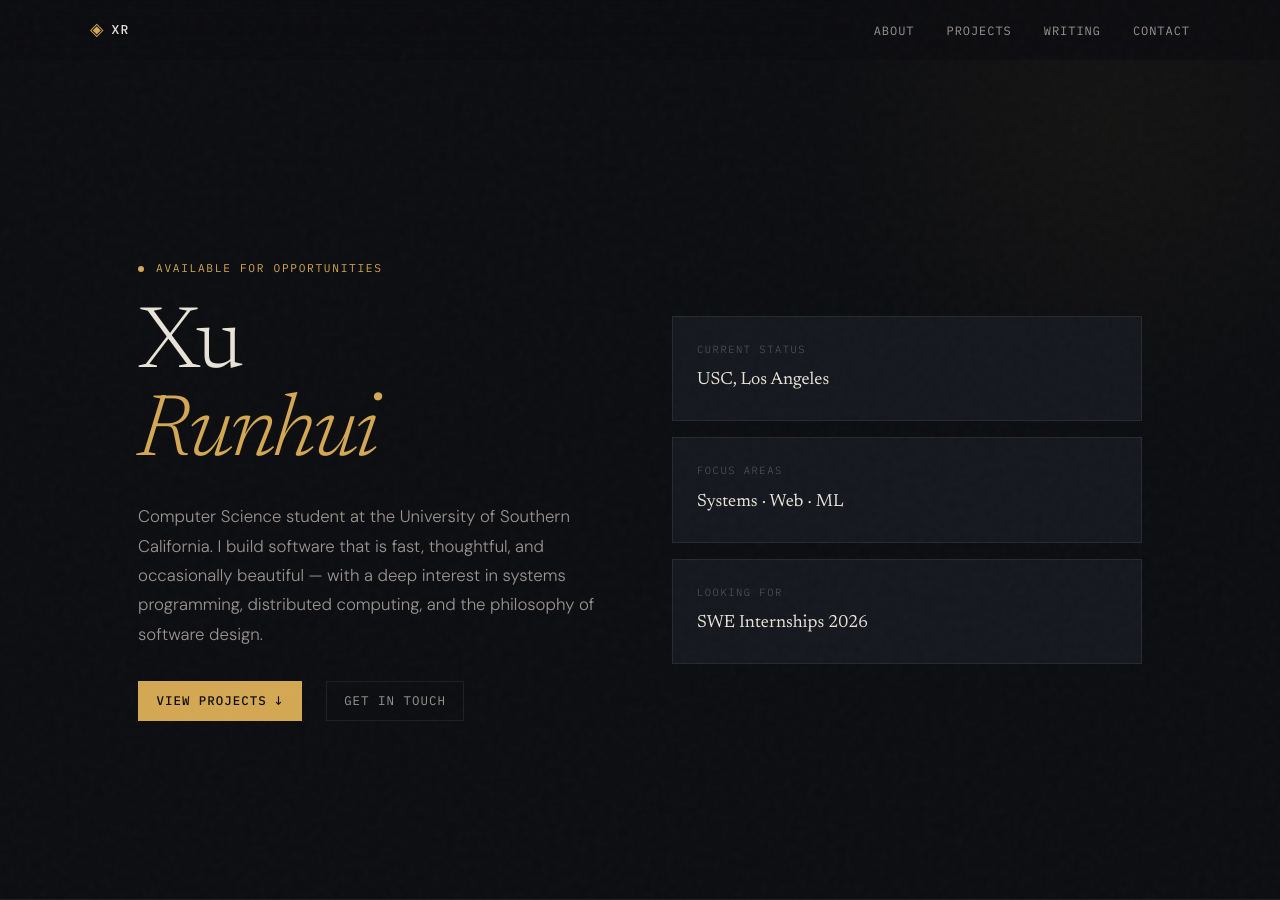
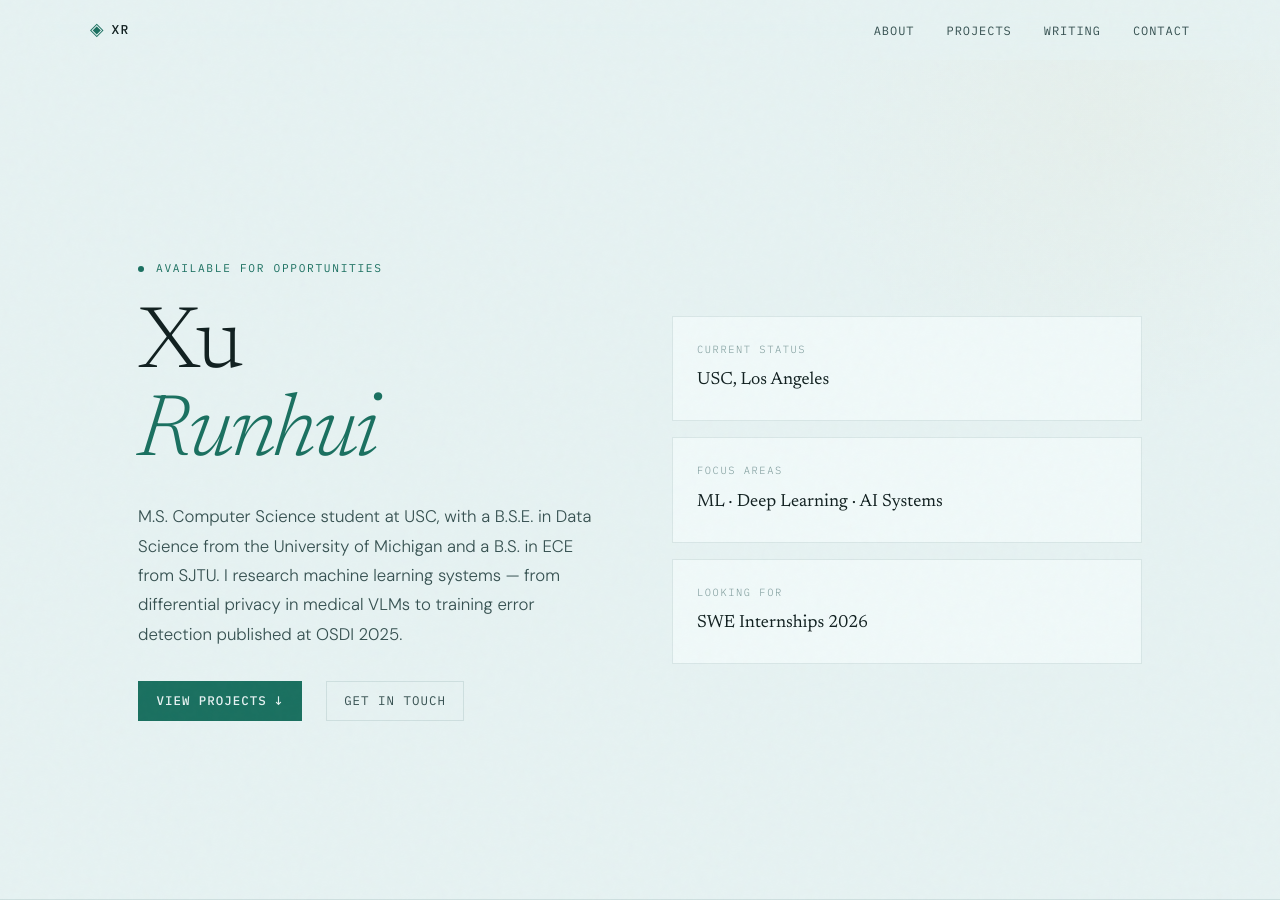
Before and after one commit to XuRunhui/XuRunhui.github.io, a Jekyll site: the page built from index.html, in a window 1280 px wide and 900 px high. Built offline with Jekyll 4.4.1, drawn with Linux system fonts in a browser that asks for light colours; some of the changed text lies outside the part shown.

Commit message:
Add CV Related Info

```diff
--- a/_config.yml
+++ b/_config.yml
@@ -3,9 +3,9 @@
   USC student. Building things at the intersection of systems and ideas.
 author:
   name: Xu Runhui
-  email: xurunhui@usc.edu
+  email: runhuixu@usc.edu
   github: XuRunhui
-  linkedin: xurunhui
+  linkedin: runhui-xu-616403373
 
 baseurl: ""
 url: "https://xurunhui.github.io"
--- a/assets/css/main.scss
+++ b/assets/css/main.scss
@@ -11,20 +11,20 @@
 *, *::before, *::after { box-sizing: border-box; margin: 0; padding: 0; }
 
 :root {
-  /* Palette */
-  --bg:          #0d0e11;
-  --bg-elevated: #13141a;
-  --bg-card:     #16181f;
-  --border:      rgba(255,255,255,0.08);
-  --border-hover:rgba(255,255,255,0.18);
+  /* Palette — light cyan theme */
+  --bg:          #e6f2f2;
+  --bg-elevated: #d8eded;
+  --bg-card:     #f0f9f9;
+  --border:      rgba(0,60,60,0.10);
+  --border-hover:rgba(0,60,60,0.22);
 
-  --text-primary:   #e8e3d8;
-  --text-secondary: #9a9490;
-  --text-muted:     #5c5a56;
+  --text-primary:   #112020;
+  --text-secondary: #355050;
+  --text-muted:     #7a9898;
 
-  --accent:      #d4a853;   /* warm gold */
-  --accent-dim:  rgba(212,168,83,0.15);
-  --accent-glow: rgba(212,168,83,0.06);
+  --accent:      #1a7060;   /* deep teal */
+  --accent-dim:  rgba(26,112,96,0.10);
+  --accent-glow: rgba(26,112,96,0.05);
   --red-usc:     #9b2335;   /* USC cardinal, used sparingly */
 
   /* Typography */
@@ -156,7 +156,7 @@
   right: 0;
   z-index: 100;
   padding: var(--space-4) var(--gutter);
-  background: rgba(13, 14, 17, 0.85);
+  background: rgba(230, 242, 242, 0.88);
   backdrop-filter: blur(20px) saturate(180%);
   -webkit-backdrop-filter: blur(20px) saturate(180%);
   border-bottom: 1px solid transparent;
--- a/index.html
+++ b/index.html
@@ -21,10 +21,10 @@
       </h1>
 
       <p class="hero-bio">
-        Computer Science student at the University of Southern California.
-        I build software that is fast, thoughtful, and occasionally
-        beautiful — with a deep interest in systems programming,
-        distributed computing, and the philosophy of software design.
+        M.S. Computer Science student at USC, with a B.S.E. in Data Science
+        from the University of Michigan and a B.S. in ECE from SJTU.
+        I research machine learning systems — from differential privacy in
+        medical VLMs to training error detection published at OSDI 2025.
       </p>
 
       <div class="hero-actions">
@@ -44,7 +44,7 @@
       </div>
       <div class="hero-stat-card">
         <p class="stat-label">Focus Areas</p>
-        <p class="stat-value">Systems · Web · ML</p>
+        <p class="stat-value">ML · Deep Learning · AI Systems</p>
       </div>
       <div class="hero-stat-card">
         <p class="stat-label">Looking For</p>
@@ -68,24 +68,22 @@
     <div class="about-grid reveal">
       <div class="about-text">
         <p class="about-highlight">
-          I came to USC with a suitcase and a half-formed theory about
-          why software systems break at scale.
+          I came up through three universities on two continents — SJTU,
+          Michigan, and now USC — and that circuitous path turned out to be
+          a feature, not a bug.
         </p>
         <p>
-          Three years in, the theory is sharper. I've spent time understanding
-          how operating systems manage memory, how databases maintain consistency
-          under concurrent load, and how networks fail — then wrote software that
-          tries to work despite all of that.
+          My research sits at the intersection of machine learning and systems:
+          making models more reliable, more private, and easier to debug.
+          At OrderLab (UMich), I built TRAINCHECK — a framework that catches
+          silent training bugs via inferred invariants, published at OSDI 2025.
+          At USC I work on differential privacy for medical vision-language models,
+          and at the HAT Lab on game-theoretic AI with graph networks and VAEs.
         </p>
         <p>
-          Outside of code: I read philosophy of science, run long distances
-          somewhat competitively, and believe deeply that a well-commented
-          codebase is a form of respect for the next person.
-        </p>
-        <p>
-          I'm originally from China, which means I've had the strange
-          privilege of learning to think in two languages and two
-          programming paradigms simultaneously.
+          I care about measurement. The best ML work I've done came from
+          being obsessive about evaluation metrics, ablations, and failure modes
+          — not just the headline number.
         </p>
       </div>
 
@@ -93,18 +91,18 @@
         <div class="sidebar-block">
           <span class="label">Education</span>
           <ul class="sidebar-list">
-            <li>University of Southern California</li>
-            <li>B.S. Computer Science</li>
-            <li>Expected May 2027</li>
+            <li>USC — M.S. Computer Science (2027)</li>
+            <li>U of Michigan — B.S.E. Data Science (2025)</li>
+            <li>SJTU — B.S. ECE (2025)</li>
           </ul>
         </div>
         <div class="sidebar-block">
-          <span class="label">Interests</span>
+          <span class="label">Research Interests</span>
           <ul class="sidebar-list">
-            <li>Distributed Systems</li>
-            <li>Programming Languages</li>
-            <li>Machine Learning</li>
-            <li>Open Source</li>
+            <li>ML Systems & Reliability</li>
+            <li>Differential Privacy</li>
+            <li>Vision-Language Models</li>
+            <li>Generative Models (VAE, RL)</li>
           </ul>
         </div>
         <div class="sidebar-block">
@@ -135,24 +133,23 @@
         <div class="skill-tags">
           <span class="skill-tag">Python</span>
           <span class="skill-tag">C/C++</span>
+          <span class="skill-tag">R</span>
           <span class="skill-tag">Java</span>
+          <span class="skill-tag">SQL</span>
           <span class="skill-tag">JavaScript</span>
-          <span class="skill-tag">TypeScript</span>
-          <span class="skill-tag">Go</span>
-          <span class="skill-tag">SQL</span>
-          <span class="skill-tag">Bash</span>
         </div>
       </div>
 
       <div class="skill-group">
-        <h3 class="skill-group-title">Web & Frontend</h3>
+        <h3 class="skill-group-title">ML Frameworks</h3>
         <div class="skill-tags">
-          <span class="skill-tag">React</span>
-          <span class="skill-tag">Next.js</span>
-          <span class="skill-tag">Node.js</span>
-          <span class="skill-tag">HTML/CSS</span>
-          <span class="skill-tag">REST APIs</span>
-          <span class="skill-tag">GraphQL</span>
+          <span class="skill-tag">PyTorch</span>
+          <span class="skill-tag">TensorFlow</span>
+          <span class="skill-tag">PyTorch Lightning</span>
+          <span class="skill-tag">PyG</span>
+          <span class="skill-tag">Scikit-learn</span>
+          <span class="skill-tag">NumPy</span>
+          <span class="skill-tag">Pandas</span>
         </div>
       </div>
 
@@ -162,20 +159,21 @@
           <span class="skill-tag">Linux</span>
           <span class="skill-tag">Docker</span>
           <span class="skill-tag">Git</span>
-          <span class="skill-tag">PostgreSQL</span>
-          <span class="skill-tag">Redis</span>
           <span class="skill-tag">AWS</span>
+          <span class="skill-tag">GCP</span>
+          <span class="skill-tag">Flask</span>
+          <span class="skill-tag">Distributed Computing</span>
         </div>
       </div>
 
       <div class="skill-group">
-        <h3 class="skill-group-title">ML & Data</h3>
+        <h3 class="skill-group-title">Research</h3>
         <div class="skill-tags">
-          <span class="skill-tag">PyTorch</span>
-          <span class="skill-tag">NumPy</span>
-          <span class="skill-tag">Pandas</span>
-          <span class="skill-tag">Scikit-learn</span>
-          <span class="skill-tag">Jupyter</span>
+          <span class="skill-tag">Model Training & Eval</span>
+          <span class="skill-tag">LoRA / Fine-tuning</span>
+          <span class="skill-tag">RL</span>
+          <span class="skill-tag">Graph Neural Networks</span>
+          <span class="skill-tag">Data Preprocessing</span>
         </div>
       </div>
     </div>
@@ -195,17 +193,21 @@
     <div class="projects-grid">
 
       <article class="project-card reveal">
-        <span class="project-number label">001</span>
-        <h3 class="project-title">Distributed Key-Value Store</h3>
+        <span class="project-number label">001 · Oct 2025–Present</span>
+        <h3 class="project-title">MenuAI: Multimodal Menu Assistant</h3>
         <p class="project-desc">
-          A fault-tolerant KV store built on the Raft consensus algorithm.
-          Supports leader election, log replication, and snapshotting.
-          Benchmarked at 80k ops/sec on a 3-node cluster.
+          Founded and built an end-to-end menu understanding system.
+          OCR extraction pipeline achieving 0.92 F1 across 1.2K+ menus in
+          6 languages (p95 latency 420 ms). RAG-powered recommendation
+          with Recall@10 0.72, MRR 0.41, at $0.45/1k queries.
+          94% schema-valid outputs via ML inference with auto-repair.
         </p>
         <div class="project-stack">
-          <span class="stack-item">Go</span>
-          <span class="stack-item">Raft</span>
-          <span class="stack-item">gRPC</span>
+          <span class="stack-item">Python</span>
+          <span class="stack-item">OCR</span>
+          <span class="stack-item">RAG</span>
+          <span class="stack-item">PyTorch</span>
+          <span class="stack-item">Flask</span>
         </div>
         <div class="project-links">
           <a href="https://github.com/XuRunhui" class="project-link" target="_blank" rel="noopener">
@@ -215,17 +217,20 @@
       </article>
 
       <article class="project-card reveal" style="transition-delay:0.1s">
-        <span class="project-number label">002</span>
-        <h3 class="project-title">Neural Network from Scratch</h3>
+        <span class="project-number label">002 · May–Dec 2024 · OSDI 2025</span>
+        <h3 class="project-title">TRAINCHECK: Silent Training Error Detection</h3>
         <p class="project-desc">
-          Implemented a fully-connected neural network with backpropagation
-          using only NumPy. Achieved 97.8% accuracy on MNIST. Includes
-          custom optimizers: SGD, Adam, and RMSProp.
+          Proactive framework that detects silent ML training bugs via
+          automatically inferred invariants — catching 18/20 real-world
+          bugs and uncovering 6 new ones (3 confirmed by maintainers).
+          Achieved &gt;9× higher detection coverage than anomaly-based
+          baselines. Published at OSDI 2025.
         </p>
         <div class="project-stack">
           <span class="stack-item">Python</span>
-          <span class="stack-item">NumPy</span>
-          <span class="stack-item">Matplotlib</span>
+          <span class="stack-item">PyTorch</span>
+          <span class="stack-item">DeepSpeed</span>
+          <span class="stack-item">ML Systems</span>
         </div>
         <div class="project-links">
           <a href="https://github.com/XuRunhui" class="project-link" target="_blank" rel="noopener">
@@ -235,18 +240,19 @@
       </article>
 
       <article class="project-card reveal" style="transition-delay:0.2s">
-        <span class="project-number label">003</span>
-        <h3 class="project-title">Collaborative Code Editor</h3>
+        <span class="project-number label">003 · Sep–Dec 2024</span>
+        <h3 class="project-title">Old Photo Restoration (VAE + Attention)</h3>
         <p class="project-desc">
-          Real-time collaborative editor using Operational Transformation
-          for conflict resolution. Supports multiple cursors, syntax
-          highlighting, and persistent sessions via WebSockets.
+          Led a team of 6 to replicate and extend a photo restoration model.
+          Improved PSNR 23.3→31.4 and SSIM 0.69→0.96 on DIV2K dataset.
+          Fine-tuned VAE on 660 real photos for domain adaptation,
+          achieving FID 126.9 on real degraded photos.
         </p>
         <div class="project-stack">
-          <span class="stack-item">TypeScript</span>
-          <span class="stack-item">React</span>
-          <span class="stack-item">WebSockets</span>
-          <span class="stack-item">Node.js</span>
+          <span class="stack-item">PyTorch</span>
+          <span class="stack-item">VAE</span>
+          <span class="stack-item">Attention</span>
+          <span class="stack-item">Computer Vision</span>
         </div>
         <div class="project-links">
           <a href="https://github.com/XuRunhui" class="project-link" target="_blank" rel="noopener">
@@ -315,7 +321,7 @@
       </p>
 
       <div class="contact-links">
-        <a href="mailto:xurunhui@usc.edu" class="contact-link">
+        <a href="mailto:runhuixu@usc.edu" class="contact-link">
           <span class="contact-link-icon" aria-hidden="true">✉</span>
           <span class="contact-link-label">Email</span>
         </a>
@@ -323,7 +329,7 @@
           <span class="contact-link-icon" aria-hidden="true">⌥</span>
           <span class="contact-link-label">GitHub</span>
         </a>
-        <a href="https://linkedin.com/in/xurunhui" class="contact-link" target="_blank" rel="noopener">
+        <a href="https://linkedin.com/in/runhui-xu-616403373" class="contact-link" target="_blank" rel="noopener">
           <span class="contact-link-icon" aria-hidden="true">◈</span>
           <span class="contact-link-label">LinkedIn</span>
         </a>
```
Also changed, not shown: Gemfile (+6 -13 lines), Gemfile.lock (added), 2 other files.
